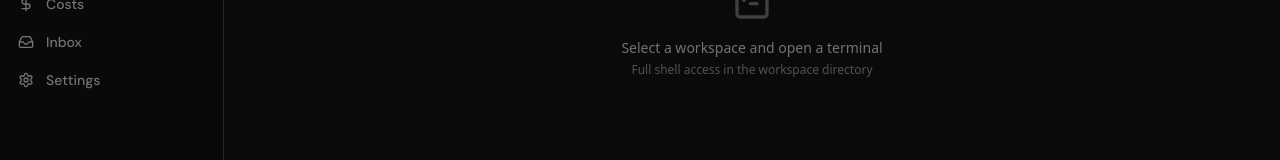
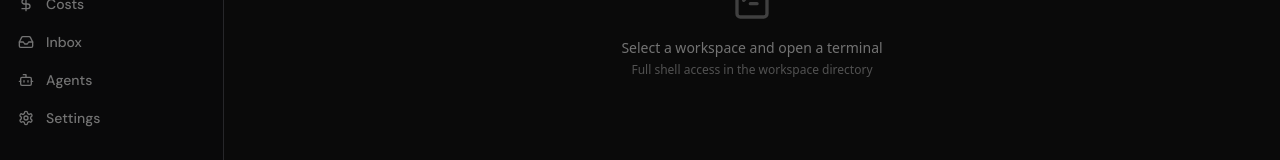
Before and after one commit to antonio-mello-ai/crewdock, a Next.js app in the folder packages/web/: page /terminal in a window 1280 px wide. Shown: the part 401-561 px from the top of the page. Built offline with nearby package versions, Linux system fonts and the light colour scheme; no server answers.

Commit message:
fix: include agents in runtime admin nav

```diff
--- a/packages/web/src/components/app-shell.tsx
+++ b/packages/web/src/components/app-shell.tsx
@@ -19,6 +19,7 @@ import {
   PanelLeft,
   Menu,
   X,
+  Bot,
 } from "lucide-react";
 import { Button } from "@/components/ui/button";
 import { Separator } from "@/components/ui/separator";
@@ -50,6 +51,7 @@ const navItems = [
       { href: "/schedules", label: "Schedules", icon: Clock },
       { href: "/costs", label: "Costs", icon: DollarSign },
       { href: "/inbox", label: "Inbox", icon: Inbox },
+      { href: "/agents", label: "Agents", icon: Bot },
       { href: "/settings", label: "Settings", icon: Settings },
     ],
   },
```
